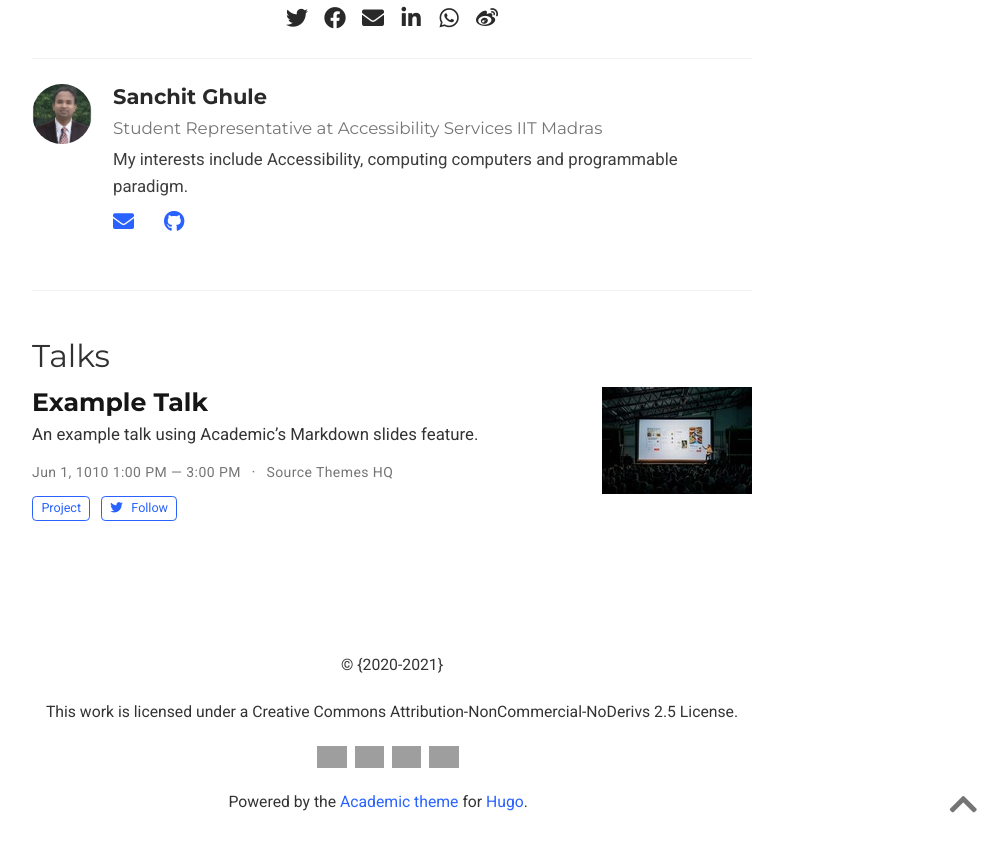
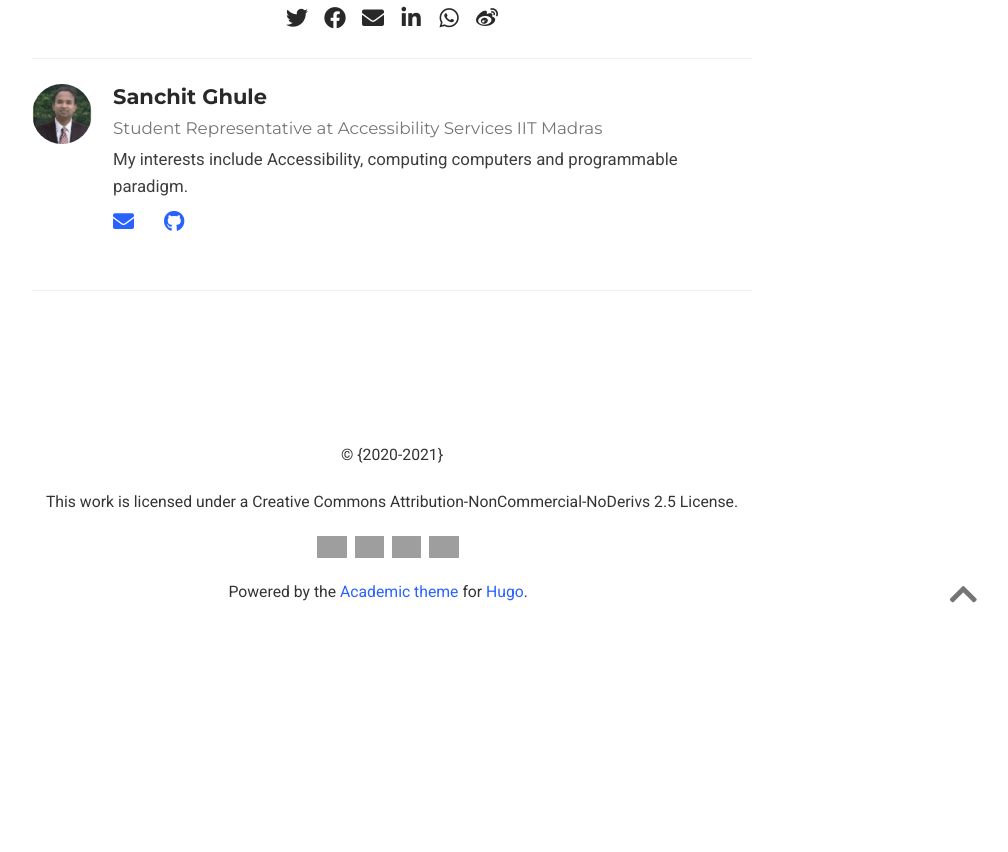
Before and after one commit to sanchit-ghule/sanchit-ghule.github.io, a plain HTML site: page project/internal-project/index.html in a window 1280 px wide. Shown: the part 729-1581 px from the top of the page, without its empty margins (248-1256 px from the left). After the commit the page ends 1397 px from the top, so only its background shows below. Drawn offline with nearby package versions, Linux system fonts and the light colour scheme; some packages are replaced by stand-ins of ours; grey boxes are pictures that could not be loaded; some icons are missing.

Commit message:
edited-internal-project

```diff
--- a/project/internal-project/index.html
+++ b/project/internal-project/index.html
@@ -966,131 +966,6 @@
 
 
 
-        <h2>Talks</h2>
-
-
-
-
-
-
-
-
-
-
-
-
-
-
-
-
-
-
-
-
-
-<div class="media stream-item">
-  <div class="media-body">
-
-    <h3 class="article-title mb-0 mt-0">
-      <a href="/talk/example/" >Example Talk</a>
-    </h3>
-
-
-    <a href="/talk/example/" class="summary-link">
-      <div class="article-style">
-        An example talk using Academic&rsquo;s Markdown slides feature.
-      </div>
-    </a>
-
-
-    <div class="stream-meta article-metadata">
-
-
-      <div>
-        <span>
-          Jun 1, 1010 1:00 PM &mdash; 3:00 PM
-        </span>
-
-        <span class="middot-divider"></span>
-        <span>Source Themes HQ</span>
-
-      </div>
-
-
-
-    </div>
-
-
-    <div class="btn-links">
-
-
-
-
-
-
-
-
-
-
-
-
-
-
-
-
-
-
-
-
-  <a class="btn btn-outline-primary my-1 mr-1 btn-sm" href="/project/internal-project/">
-    Project
-  </a>
-
-
-
-
-
-
-
-
-
-
-
-
-
-
-
-
-
-
-
-
-
-
-  <a class="btn btn-outline-primary my-1 mr-1 btn-sm" href="https://twitter.com/georgecushen" target="_blank" rel="noopener">
-    <i class="fab fa-twitter mr-1"></i>
-    Follow
-  </a>
-
-
-    </div>
-
-
-  </div>
-  <div class="ml-3">
-
-
-
-    <a href="/talk/example/" >
-      <img src="/talk/example/featured_hu3d03a01dcc18bc5be0e67db3d8d209a6_620088_150x0_resize_q90_lanczos.jpg" alt="Example Talk">
-    </a>
-
-  </div>
-</div>
-
-
-
-
     </div>
   </div>
 </article>
```
Also changed, not shown: 404.html (+0 -2 lines), index.html (+1 -1 lines), index.json (+1 -1 lines), index.xml (+1 -23 lines), sitemap.xml (+2 -12 lines).
